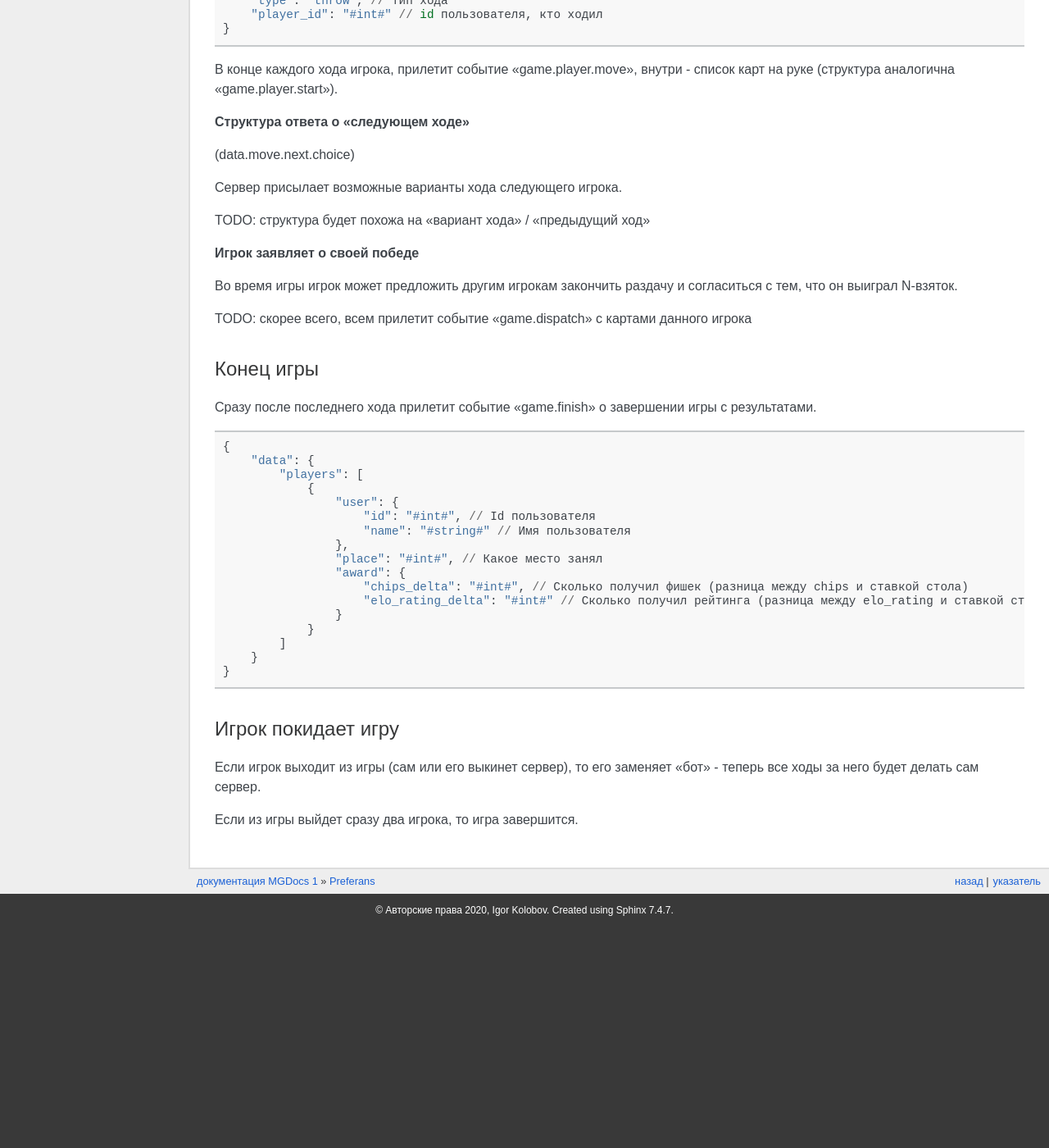
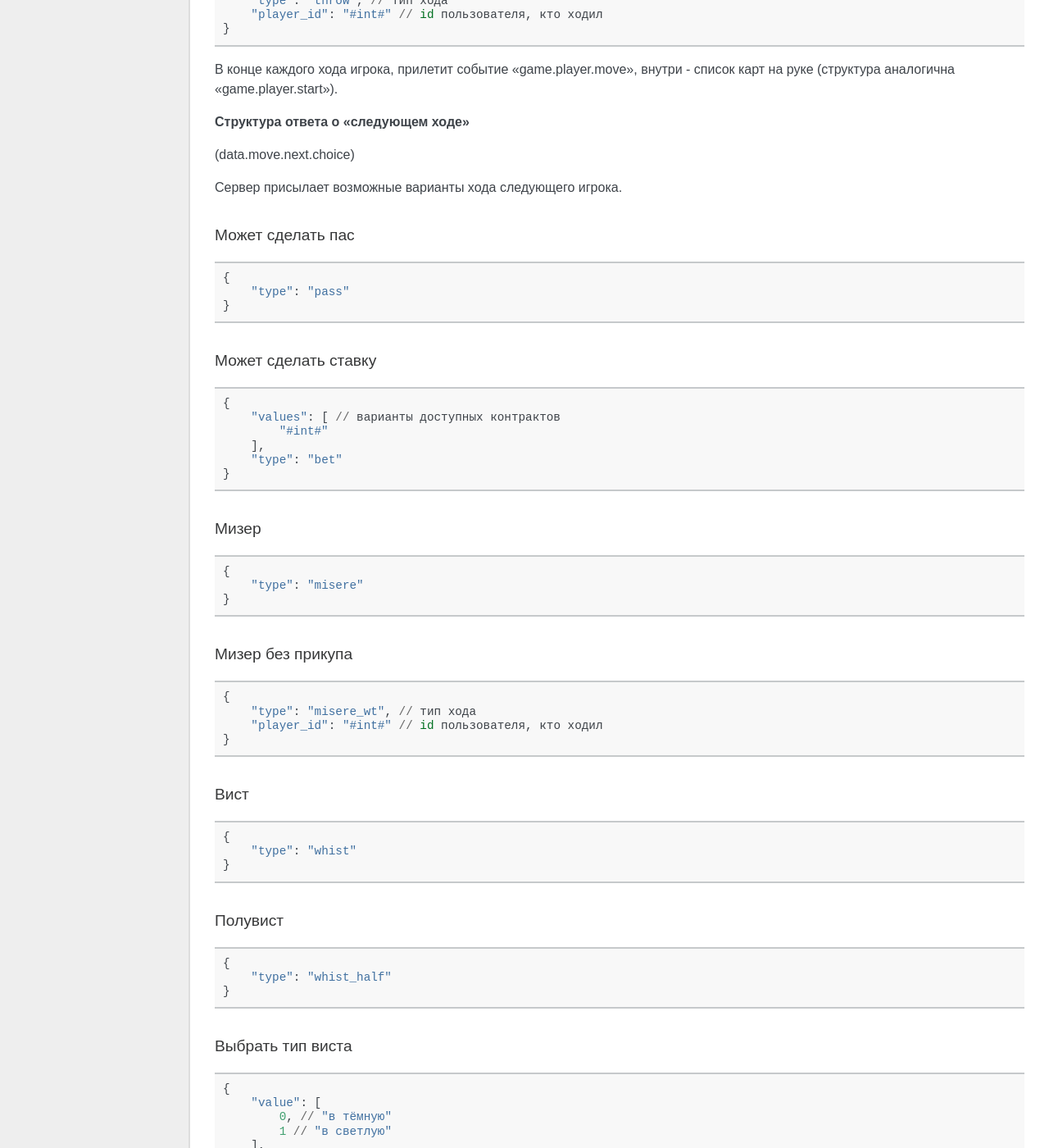
Before and after one commit to ig0rek/docs, a Sphinx documentation site: the page built from docs/source/content/pref/index.rst, in a window 1280 px wide and 1400 px high, scrolled down 7767 px. Shown: the whole window at 82% size. Built offline with Sphinx 7.4.7, drawn with Linux system fonts in a browser that asks for light colours; before the commit the page ends 8897 px from its top, so only the background shows below that; some of the changed text lies outside the part shown.

Commit message:
добавил варианты доступных ходов

```diff
--- a/docs/source/content/pref/code/answer.json
+++ b/docs/source/content/pref/code/answer.json
@@ -27,7 +27,7 @@
                 "choice": [] // варианты следующего хода
             }
         },
-        "is_end_of_round": "bool", // флаг о завершении раунда (торговля -> раздача карт)
-        "is_en_of_match": "bool" // флаг о завершении всей игры
+        "is_end_of_round": "#bool#", // флаг о завершении раунда (торговля -> раздача карт)
+        "is_en_of_match": "#bool#" // флаг о завершении всей игры
     }
 }
--- /dev/null
+++ b/docs/source/content/pref/code/move_next/bet.json
@@ -0,0 +1,6 @@
+{
+    "values": [ // варианты доступных контрактов
+        "#int#"
+    ],
+    "type": "bet"
+}
--- /dev/null
+++ b/docs/source/content/pref/code/move_next/drop.json
@@ -0,0 +1,3 @@
+{
+    "type": "drop"
+}
--- /dev/null
+++ b/docs/source/content/pref/code/move_next/misere.json
@@ -0,0 +1,3 @@
+{
+    "type": "misere"
+}
--- /dev/null
+++ b/docs/source/content/pref/code/move_next/misere_wt.json
@@ -0,0 +1,3 @@
+{
+    "type": "misere_wt"
+}
--- /dev/null
+++ b/docs/source/content/pref/code/move_next/pass.json
@@ -0,0 +1,3 @@
+{
+    "type": "pass"
+}
--- /dev/null
+++ b/docs/source/content/pref/code/move_next/throw.json
@@ -0,0 +1,6 @@
+{
+    "card": [ // варианты доступных для хода карт
+        "#string#"
+    ],
+    "type": "throw"
+}
--- /dev/null
+++ b/docs/source/content/pref/code/move_next/whist.json
@@ -0,0 +1,3 @@
+{
+    "type": "whist"
+}
--- /dev/null
+++ b/docs/source/content/pref/code/move_next/whist_half.json
@@ -0,0 +1,3 @@
+{
+    "type": "whist_half"
+}
--- /dev/null
+++ b/docs/source/content/pref/code/move_next/whist_type.json
@@ -0,0 +1,7 @@
+{
+    "value": [
+        0, // "в тёмную"
+        1 // "в светлую"
+    ],
+    "type": "whist_type"
+}
--- /dev/null
+++ b/docs/source/content/pref/code/move_next/without_three.json
@@ -0,0 +1,3 @@
+{
+    "type": "without_three"
+}
--- a/docs/source/content/pref/index.rst
+++ b/docs/source/content/pref/index.rst
@@ -215,7 +215,55 @@ Preferans
 
 Сервер присылает возможные варианты хода следующего игрока.
 
-TODO: структура будет похожа на "вариант хода" / "предыдущий ход"
+Может сделать пас
+------------------------------------
+
+.. literalinclude:: code/move_next/pass.json
+
+Может сделать ставку
+------------------------------------
+
+.. literalinclude:: code/move_next/bet.json
+
+Мизер
+------------------------------------
+
+.. literalinclude:: code/move_next/misere.json
+
+Мизер без прикупа
+------------------------------------
+
+.. literalinclude:: code/move_prev/misere_wt.json
+
+Вист
+------------------------------------
+
+.. literalinclude:: code/move_next/whist.json
+
+Полувист
+------------------------------------
+
+.. literalinclude:: code/move_next/whist_half.json
+
+Выбрать тип виста
+------------------------------------
+
+.. literalinclude:: code/move_next/whist_type.json
+
+Скинуть две карты
+------------------------------------
+
+.. literalinclude:: code/move_next/drop.json
+
+Выбрать "без трёх"
+------------------------------------
+
+.. literalinclude:: code/move_next/without_three.json
+
+Кинуть карту
+------------------------------------
+
+.. literalinclude:: code/move_next/throw.json
 
 **Игрок заявляет о своей победе**
 
```
